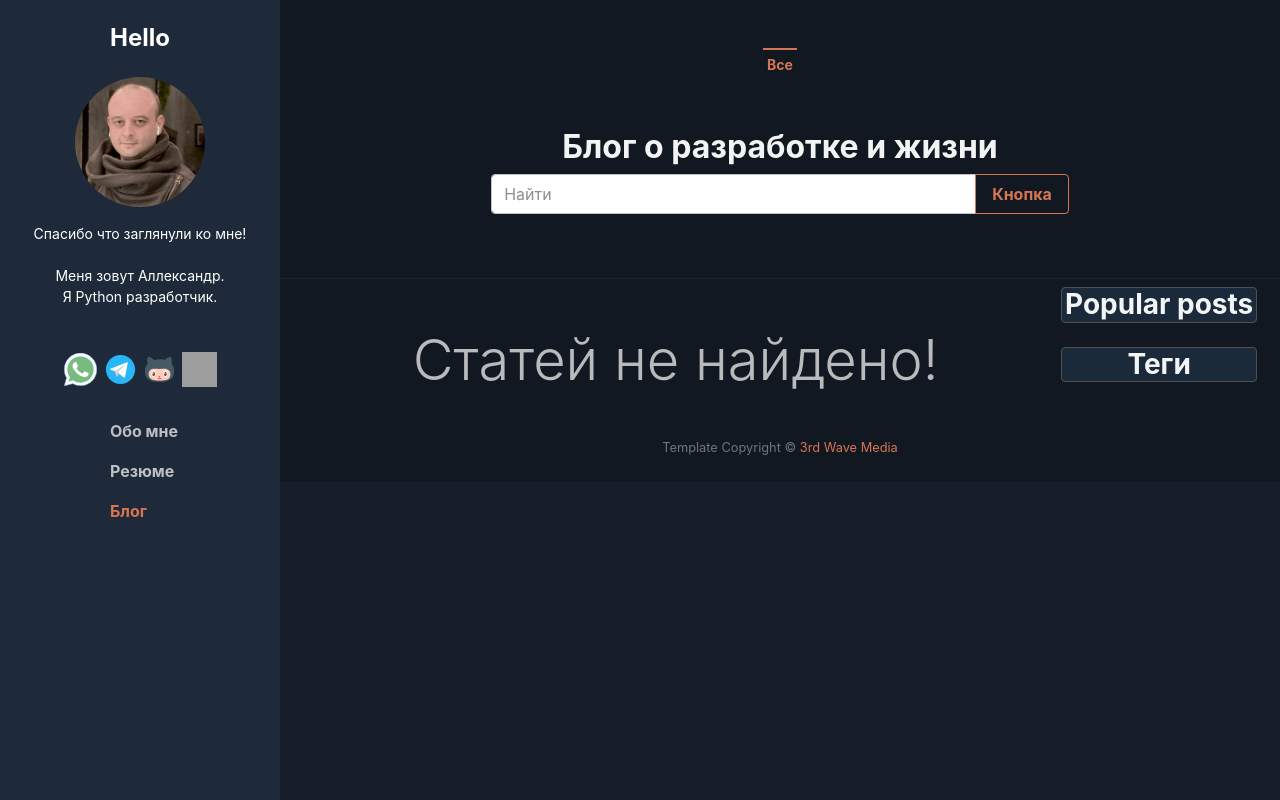
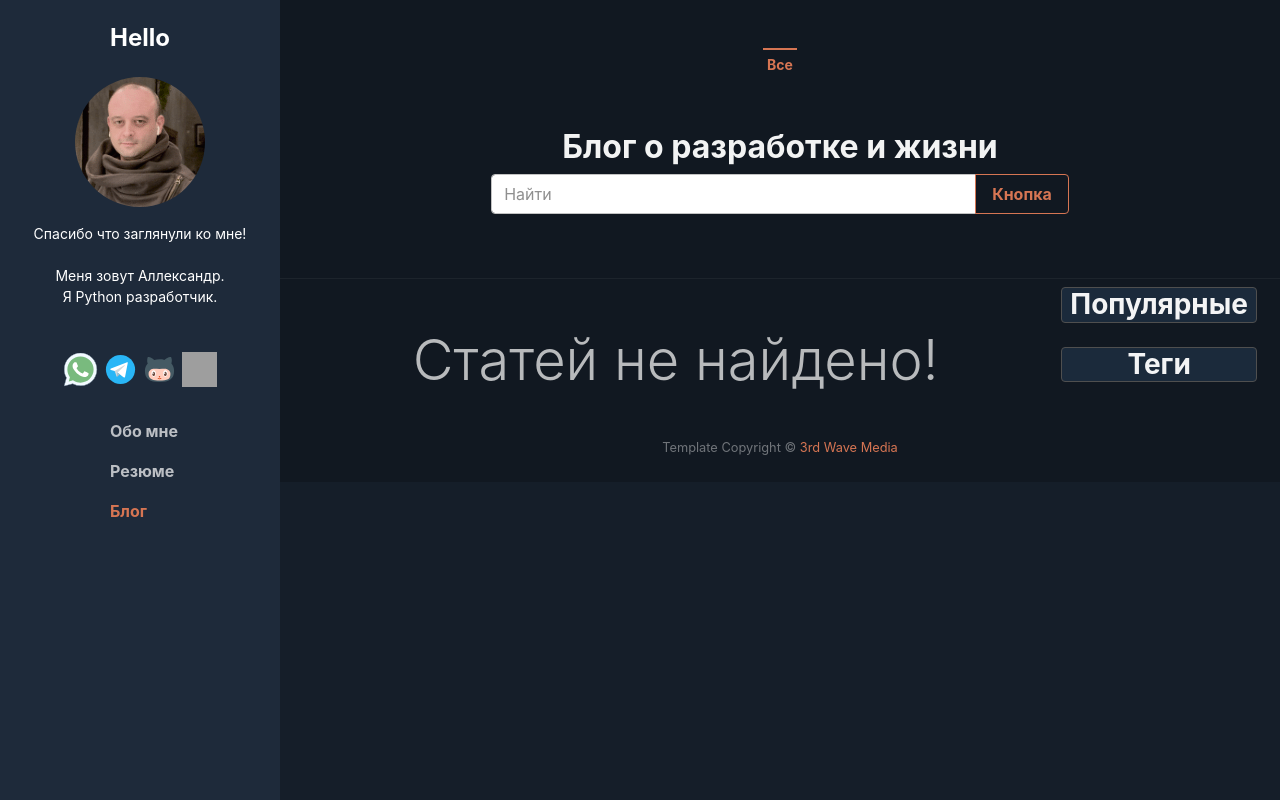
Before and after one commit to Hazzari/MySite.v2, a Django app: page /blog/ in a window 1280 px wide. Run offline with Django 3.2, Linux system fonts and the light colour scheme; data that the repository does not hold is empty; parts of the project's set-up code (start-up, migrations or seed data) failed here and were passed over; some libraries are stand-ins or nearby versions; grey boxes are pictures that could not be loaded.

Commit message:
поправил верстку

```diff
--- a/blog/templates/blog/inc/_tags_detail_post.html
+++ b/blog/templates/blog/inc/_tags_detail_post.html
@@ -1,5 +1,5 @@
 {% if post.tags.exists %}
     {% for tag in post.tags.all %}
-        <a class="btn btn-outline-primary" href="{{ tag.get_absolute_url }}" role="button">{{ tag.title }}</a>
+        <a class="btn btn-outline-primary mb-1" href="{{ tag.get_absolute_url }}" role="button">{{ tag.title }}</a>
     {% endfor %}
 {% endif %}
--- a/blog/templates/blog/popular_post_tpl.html
+++ b/blog/templates/blog/popular_post_tpl.html
@@ -1,5 +1,5 @@
 <div class="popular-posts  p-2">
-    <h3 class="text-center border rounded border-secondary blog-tags-and-posts-menu">Popular posts</h3>
+    <h3 class="text-center border rounded border-secondary blog-tags-and-posts-menu">Популярные</h3>
     {% for post in posts %}
         <a href="{{ post.get_absolute_url }}">
             {% if post.photo %}
```
